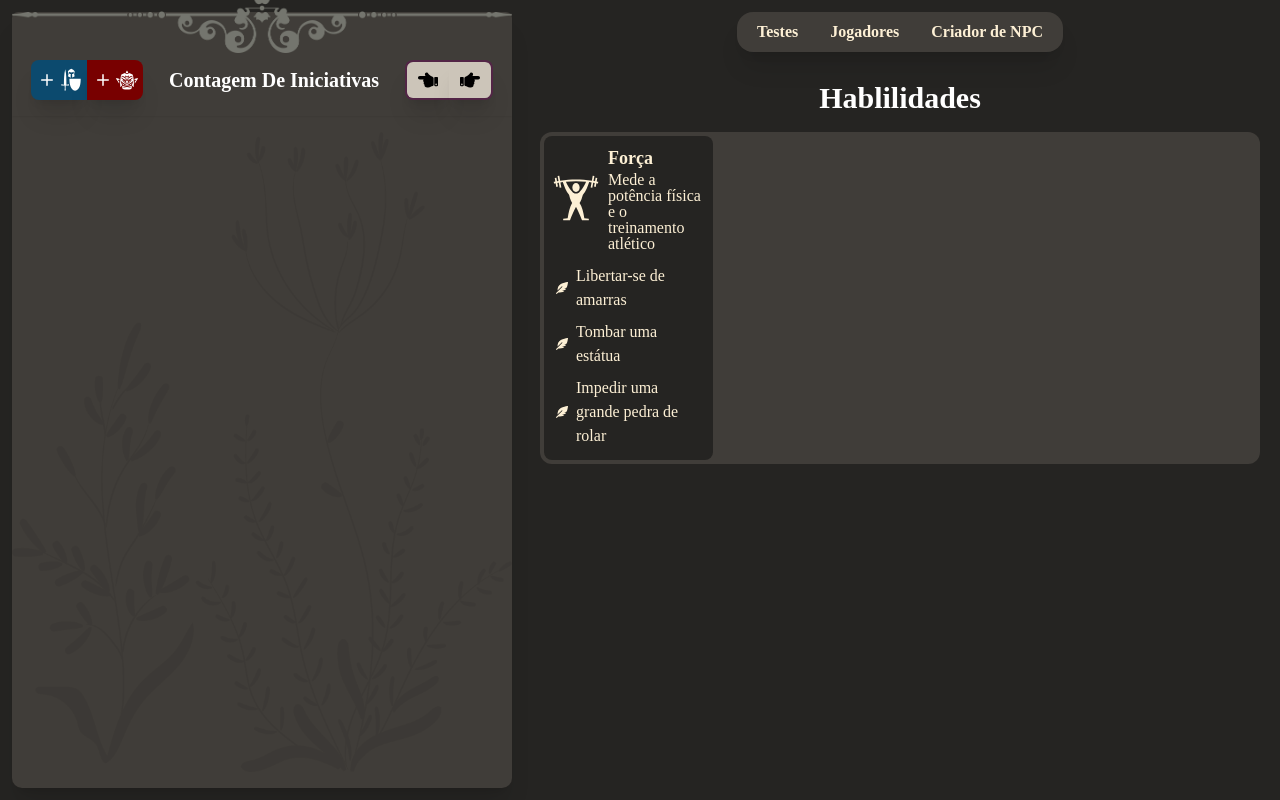
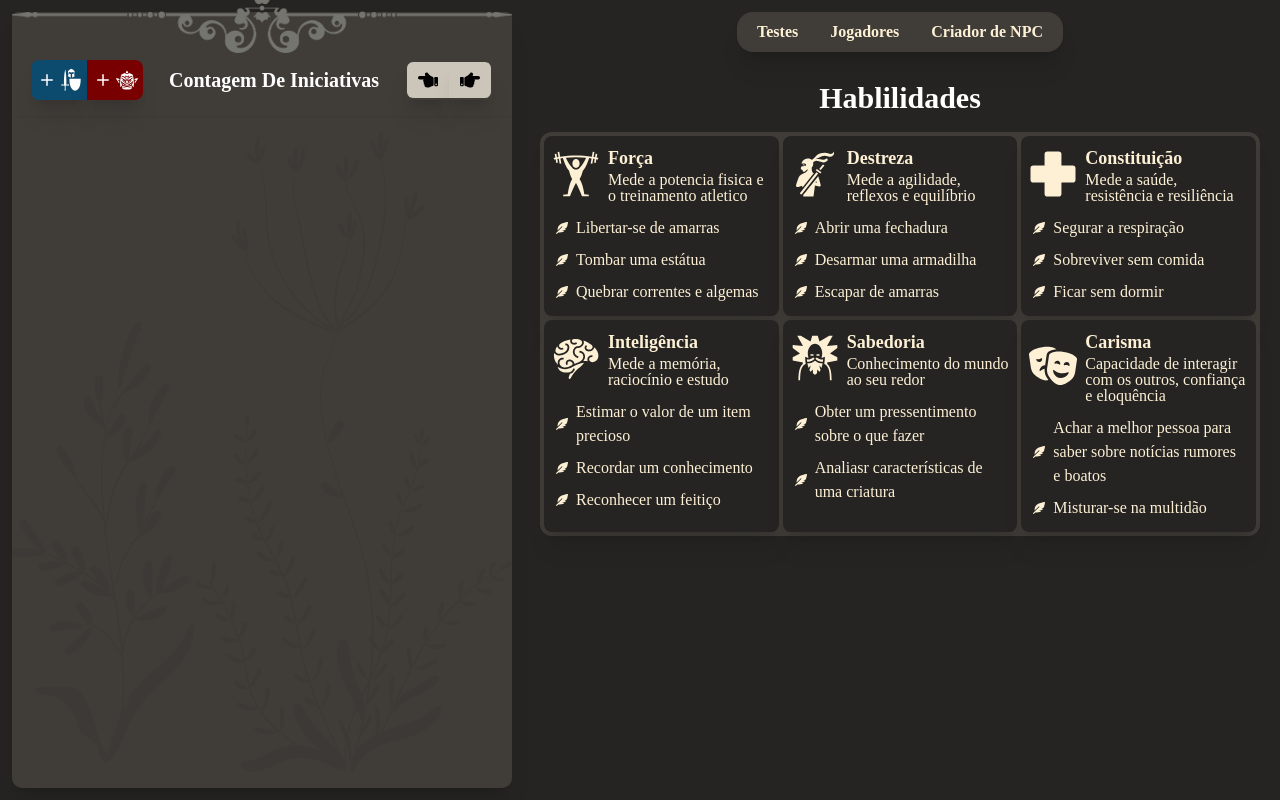
Before and after one commit to PedroVMLopes/iniciative-calculator, a React (Create React App) app: page / in a window 1280 px wide. Built offline with nearby package versions, Linux system fonts and the light colour scheme; a web font is replaced by a local one.

Commit message:
Adição das habilidades

```diff
--- /dev/null
+++ b/src/components/Main/AbilitiesList.js
@@ -0,0 +1,77 @@
+import React from "react";
+import { GiWeightLiftingUp } from "react-icons/gi";
+import {
+  GiNinjaHeroicStance,
+  GiHealthNormal,
+  GiBrain,
+  GiWisdom,
+} from "react-icons/gi";
+import { FaMasksTheater } from "react-icons/fa6";
+
+export const AbilitiesList = [
+  {
+    id: 1,
+    name: "Força",
+    description: "Mede a potencia fisica e o treinamento atletico",
+    examples: [
+      "Libertar-se de amarras",
+      "Tombar uma estátua",
+      "Quebrar correntes e algemas",
+    ],
+    icon: <GiWeightLiftingUp />,
+  },
+  {
+    id: 2,
+    name: "Destreza",
+    description: "Mede a agilidade, reflexos e equilíbrio",
+    examples: [
+      "Abrir uma fechadura",
+      "Desarmar uma armadilha",
+      "Escapar de amarras",
+    ],
+    icon: <GiNinjaHeroicStance />,
+  },
+  {
+    id: 3,
+    name: "Constituição",
+    description: "Mede a saúde, resistência e resiliência",
+    examples: [
+      "Segurar a respiração",
+      "Sobreviver sem comida",
+      "Ficar sem dormir",
+    ],
+    icon: <GiHealthNormal />,
+  },
+  {
+    id: 4,
+    name: "Inteligência",
+    description: "Mede a memória, raciocínio e estudo",
+    examples: [
+      "Estimar o valor de um item precioso",
+      "Recordar um conhecimento",
+      "Reconhecer um feitiço",
+    ],
+    icon: <GiBrain />,
+  },
+  {
+    id: 5,
+    name: "Sabedoria",
+    description: "Conhecimento do mundo ao seu redor",
+    examples: [
+      "Obter um pressentimento sobre o que fazer",
+      "Analiasr características de uma criatura",
+    ],
+    icon: <GiWisdom />,
+  },
+  {
+    id: 6,
+    name: "Carisma",
+    description:
+      "Capacidade de interagir com os outros, confiança e eloquência",
+    examples: [
+      "Achar a melhor pessoa para saber sobre notícias rumores e boatos",
+      "Misturar-se na multidão",
+    ],
+    icon: <FaMasksTheater />,
+  },
+];
--- a/src/components/Main/Main.js
+++ b/src/components/Main/Main.js
@@ -1,5 +1,5 @@
 import React from "react";
-import Testes from "./Testes";
+import Testes from "./Tests";
 
 export default function Main() {
   return (
--- a/src/components/Main/Testes.js
+++ /dev/null
@@ -1,58 +0,0 @@
-import React from "react";
-
-/* Ícones */
-import { GiWeightLiftingUp } from "react-icons/gi";
-import { FaFeatherAlt } from "react-icons/fa";
-
-const Testes = () => {
-  return (
-    <div className="flex flex-col items-center text-white">
-      <h1 className="font-bold font-unifraktur text-3xl pt-4">Hablilidades</h1>
-      <div className="grid md:grid-cols-2 lg:grid-cols-3 xl:grid-cols-4 gap-1 text-[var(--bege)] bg-[var(--cinza-medio)] rounded-xl m-2 mt-4">
-        <div className="flex flex-col p-2 m-1 rounded-lg bg-[var(--cinza-escuro)]">
-          <div className="flex flex-row border-b-2">
-            <div className="text-5xl flex items-center">
-              <GiWeightLiftingUp />
-            </div>
-            <div className="ml-2">
-              <h2 className="font-bold font-unifraktur text-lg">Força</h2>
-              <h3>Mede a potência física e o treinamento atlético</h3>
-            </div>
-          </div>
-          <div className="pt-2">
-            <ul>
-              <li className="p-1">
-                <div className="flex flex-row text-[12px] items-center">
-                  <div className="width-[12px]">
-                    <FaFeatherAlt />
-                  </div>
-                  <p className="ml-2 text-base">Libertar-se de amarras</p>
-                </div>
-              </li>
-              <li className="p-1">
-                <div className="flex flex-row text-[12px] items-center">
-                  <div className="width-[12px]">
-                    <FaFeatherAlt />
-                  </div>
-                  <p className="ml-2 text-base">Tombar uma estátua</p>
-                </div>
-              </li>
-              <li className="p-1">
-                <div className="flex flex-row text-[12px] items-center">
-                  <div className="width-[12px]">
-                    <FaFeatherAlt />
-                  </div>
-                  <p className="ml-2 text-base">
-                    Impedir uma grande pedra de rolar
-                  </p>
-                </div>
-              </li>
-            </ul>
-          </div>
-        </div>
-      </div>
-    </div>
-  );
-};
-
-export default Testes;
--- /dev/null
+++ b/src/components/Main/Tests.js
@@ -0,0 +1,56 @@
+import React from "react";
+import { AbilitiesList } from "./AbilitiesList";
+
+/* Ícones */
+import { FaFeatherAlt } from "react-icons/fa";
+
+const Tests = () => {
+  const isExpanded = false;
+
+  const AbilityCard = ({ name, description, examples, icon }) => {
+    return (
+      <div className="flex flex-col p-2  rounded-lg bg-[var(--cinza-escuro)] shadow-xl">
+        <div className="flex flex-row border-b-2">
+          <div className="text-5xl flex items-center">{icon}</div>
+          <div className="ml-2">
+            <h2 className="font-bold font-unifraktur text-lg">{name}</h2>
+            <h3>{description}</h3>
+          </div>
+        </div>
+        <div className="pt-2">
+          <ul>
+            {examples.map((example, index) => (
+              <li className="p-1" key={index}>
+                <div className="flex flex-row text-[12px] items-center">
+                  <div className="width-[12px]">
+                    <FaFeatherAlt />
+                  </div>
+                  <p className="ml-2 text-base">{example}</p>
+                </div>
+              </li>
+            ))}
+          </ul>
+        </div>
+      </div>
+    );
+  };
+
+  return (
+    <div className="flex flex-col items-center text-white">
+      <h1 className="font-bold font-unifraktur text-3xl pt-4">Hablilidades</h1>
+      <div className="grid md:grid-cols-2 lg:grid-cols-3 xl:grid-cols-3 gap-1 p-1 text-[var(--bege)] bg-[var(--cinza-medio)] rounded-xl m-2 mt-4">
+        {AbilitiesList.map((ability) => (
+          <AbilityCard
+            key={ability.id}
+            name={ability.name}
+            description={ability.description}
+            examples={ability.examples}
+            icon={ability.icon}
+          />
+        ))}
+      </div>
+    </div>
+  );
+};
+
+export default Tests;
--- a/src/components/MenuLateral/MenuLateral.js
+++ b/src/components/MenuLateral/MenuLateral.js
@@ -75,7 +75,7 @@ const MenuLateral = () => {
           <div className="flex">
             <button
               onClick={toggleExpandPlayer}
-              className="w-14 h-10 p-1 bg-sky-900  flex items-center justify-evenly rounded-l-lg text-white hover:bg-sky-950  text-2xl font-extrabold shadow-xl "
+              className="w-14 h-10 p-1 bg-sky-900 flex items-center justify-evenly rounded-l-lg text-white hover:bg-sky-950  text-2xl font-extrabold shadow-xl "
             >
               <IoIosAdd /> <GiBattleGear />
             </button>
@@ -88,10 +88,10 @@ const MenuLateral = () => {
           </div>
           <h1 className="font-unifraktur pl-2 pr-2">Contagem De Iniciativas</h1>
           <div className="flex">
-            <button className="w-11 h-10 bg-[var(--cinza-claro)] border-2 border-[#522546] border-r-0 flex items-center justify-evenly rounded-l-lg text-black hover:bg-[var(--bege)] text-xl font-extrabold shadow-xl ">
+            <button className="w-11 h-10 bg-[var(--cinza-claro)] border-2 border-[var(--cinza-medio)] border-r-0 flex items-center justify-evenly rounded-l-lg text-black hover:bg-[var(--bege)] text-xl font-extrabold shadow-xl ">
               <FaHandPointLeft />
             </button>
-            <button className="w-11 h-10 bg-[var(--cinza-claro)] border-2 border-[#522546] border-l-0 flex items-center justify-evenly rounded-r-lg text-black hover:bg-[var(--bege)] text-xl font-extrabold shadow-xl ">
+            <button className="w-11 h-10 bg-[var(--cinza-claro)] border-2 border-[var(--cinza-medio)] border-l-0 flex items-center justify-evenly rounded-r-lg text-black hover:bg-[var(--bege)] text-xl font-extrabold shadow-xl ">
               <FaHandPointRight />
             </button>
           </div>
```
Also changed, not shown: Notas.txt.
